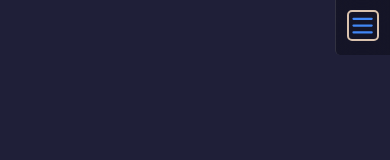
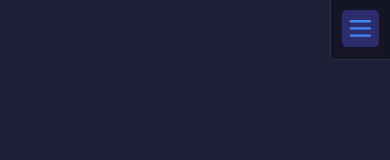
Before and after one commit to EduardoCostaMaciel/my_portfolio, a React (Create React App) app: page / in a window 390 px wide. Shown: the top 160 px of the page. Built offline with nearby package versions, Linux system fonts and the light colour scheme; a web font is replaced by a local one.

Commit message:
fix: styles navBar resposivo 600px

```diff
--- a/src/components/NavBar/index.css
+++ b/src/components/NavBar/index.css
@@ -12,31 +12,21 @@ nav, .nav__active {
   outline: none;
   border-left: 1px solid rgba(255, 255, 255, 0.12);
   background: rgba(0, 0, 0, 0.3);
-  backdrop-filter: blur(15px);
+  backdrop-filter: blur(2px);
   z-index: 2;
 }
 
 .buttonMenu {
-  margin: 10px;
-  position: relative;
+  margin-top: 10px;
   position: absolute;
   display: none;
-  align-items: center;
-  justify-content: center;
 
-  cursor: pointer;
-  border: 2px solid #D9C2AD;
-  border-radius: 5px;
-  background-color: transparent;
+  border: 4px solid var(--color-br-variant);
+  background-color: var(--color-br-variant);
 
-  font-size: 1.7rem;
+  font-size: 1.8rem;
   color: #4187f6;
   z-index: 1;
-}
-
-.buttonMenu:hover {
-  border: 2px solid #4187f6;
-  border-radius: 5px;
 }
 
 .containerItemsNav, .containerItemsNavActive {
@@ -48,17 +38,13 @@ nav, .nav__active {
   align-items: center;
   justify-content: center;
   gap: 0.8vh;
-  /* transition: var(--transition); */
-
 }
 
 .containerItemsNav a, .containerItemsNavActive a {
   padding: 0.3rem;
   border-radius: 50%;
-  font-size: 2.6rem;
   font-size: 2.2rem;
 }
-
 
 .link {
   position: relative;
@@ -71,7 +57,6 @@ nav, .nav__active {
 
 .linkActive {
   color: #4187f6;
-  font-size: 2.6rem;
   font-size: 2.2rem;
 }
 
@@ -83,7 +68,6 @@ nav, .nav__active {
   background-color: var(--color-br-variant);
   border-radius: 50%;
   color: #4187f6;
-
 }
 
 /* Social container */
@@ -91,13 +75,14 @@ nav, .nav__active {
 .socialContainer, .socialContainerActive {
   position: relative;
   height: auto;
-  bottom: 8vh;
+  bottom: 2.5rem;
   flex-direction: column;
   align-items: center;
   justify-content: space-around;
   gap: 0.8vh;
-  /* transition: var(--transition); */
 
+  background-color: var(--color-br-variant);
+  border-radius: 50rem 50rem 50rem 50rem;
 }
 
 .socialContainer a, .socialContainerActive a {
@@ -110,26 +95,35 @@ nav, .nav__active {
 @media only screen and (max-width: 600px) {
   nav {
     padding: 0;
-    height: 55px;
-    width: 55px;
+    height: 60px;
+    width: 60px;
+    gap: 2rem;
     border-bottom-left-radius: 5px;
-    /* transition: var(--transition); */
-
+    border-bottom: 1px solid rgba(255, 255, 255, 0.12);
   }
 
   .buttonMenu {
     display: flex;
     align-items: center;
     justify-content: center;
-    /* transition: var(--transition); */
-
   }
 
   .containerItemsNav, .socialContainer {
     display: none;
   }
 
+  .containerItemsNavActive {
+    top: auto;
+    margin-top: 55px;
+  }
+
+  .socialContainerActive {
+    bottom: auto;
+    margin-bottom: 10px;
+  }
+
   .nav__active {
-    height: 100vh;
+    height: auto;
+    border-bottom: 2px solid rgba(255, 255, 255, 0.12);
   }
 }
--- a/src/index.css
+++ b/src/index.css
@@ -45,6 +45,11 @@ a:focus {
   outline-style: none;
 }
 
+button {
+  cursor: pointer;
+  border-radius: 5px;
+}
+
 section {
   height: 100vh;
   display: flex;
```
